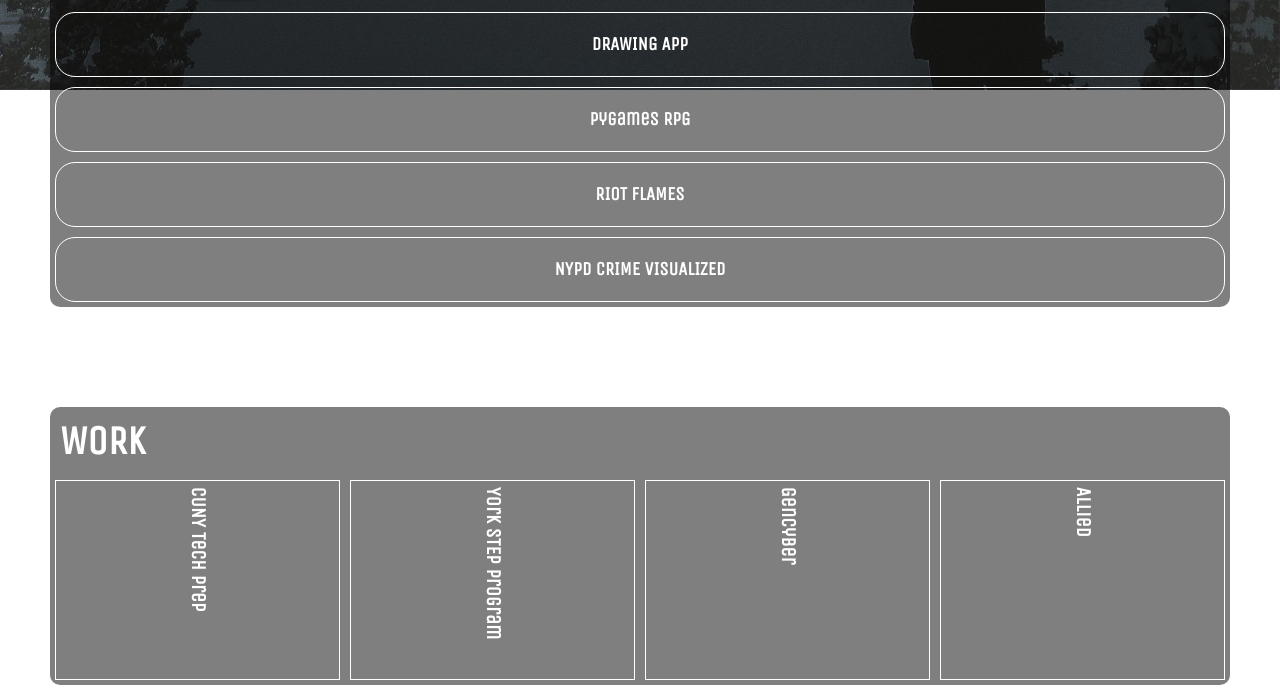
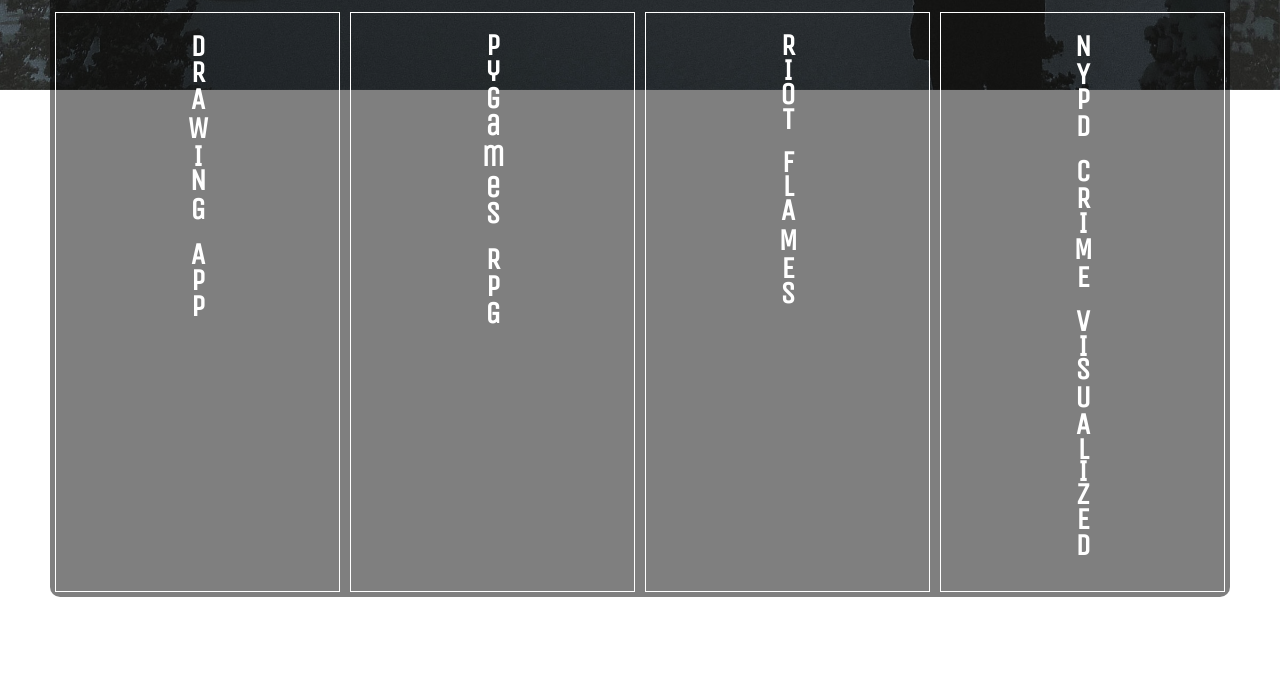
Before and after one commit to fazad101/ct360_project, a plain HTML site: page Week 9/index.html in a window 1280 px wide. Shown: the part 710-1400 px from the top of the page. Drawn offline with nearby package versions, Linux system fonts and the light colour scheme.

Commit message:
Added Reusablility

```diff
--- a/Week 9/index.html
+++ b/Week 9/index.html
@@ -1,21 +1,24 @@
 <!DOCTYPE html>
 <html lang="en">
-
   <head>
     <meta charset="UTF-8" />
     <meta http-equiv="X-UA-Compatible" content="IE=edge" />
     <meta name="viewport" content="width=device-width, initial-scale=1.0" />
-  <script src="https://kit.fontawesome.com/f3ae265676.js" crossorigin="anonymous"></script>
+    <script
+      src="https://kit.fontawesome.com/f3ae265676.js"
+      crossorigin="anonymous"
+    ></script>
     <link rel="preconnect" href="https://fonts.googleapis.com" />
     <link rel="preconnect" href="https://fonts.gstatic.com" crossorigin />
-  <link href="https://fonts.googleapis.com/css2?family=Crimson+Text:ital,wght@0,700;1,400&family=Unica+One&display=swap"
-    rel="stylesheet" />
+    <link
+      href="https://fonts.googleapis.com/css2?family=Crimson+Text:ital,wght@0,700;1,400&family=Unica+One&display=swap"
+      rel="stylesheet"
+    />
     <link rel="stylesheet" href="styles.css" />
     <title>Fazad Rasheed</title>
   </head>
 
   <body>
-
     <!-- Burger Section ###################################################################################################################################### -->
     <div class="burger">
       <span></span>
@@ -25,7 +28,7 @@
     <!-- Nav Section ###################################################################################################################################### -->
     <nav class="toggle-nav">
       <ul>
-      <li> <a href="#project">PROJECTS</a></li>
+        <li><a href="#project">PROJECTS</a></li>
         <li><a href="#work">WORK</a></li>
         <li><a href="#contact">CONTACT</a></li>
       </ul>
@@ -47,33 +50,33 @@
         </div>
       </div>
       <div class="down-arrow">
-      <a href="#work">
-        <i class="fa-solid fa-angles-down fa-3x"></i></a>
+        <a href="#work"> <i class="fa-solid fa-angles-down fa-3x"></i></a>
       </div>
       <div class="content-container">
         <!-- Projects Section ################################################################################################################################## -->
-      <section id="projects">
+        <section id="project">
           <h2>PROJECTS</h2>
+          <div class="div-containers">
             <div class="project-one">
-          <h3>DRAWING APP</h3>
+              <h3><span>D</span><span>R</span><span>A</span><span>W</span><span>I</span><span>N</span><span>G</span><span>&nbsp</span> <span>A</span><span>P</span><span>P</span></h3>
             </div>
             <div class="project-two">
-          <h3>Pygames RPG</h3>
+              <h3><span>P</span><span>y</span><span>g</span><span>a</span><span>m</span><span>e</span><span>s</span><span>&nbsp</span> <span>R</span><span>P</span><span>G</span></h3>
             </div>
             <div class="project-three">
-          <h3>RIOT FLAMES</h3>
+              <h3><span>R</span><span>I</span><span>O</span><span>T</span><span>&nbsp</span><span>F</span><span>L</span><span>A</span><span>M</span><span>E</span><span>S</span></h3>
             </div>
             <div class="project-four">
-          <h3>NYPD CRIME VISUALIZED</h3>
+              <h3><span>N</span><span>Y</span><span>P</span><span>D</span><span>&nbsp</span> <span>C</span><span>R</span><span>I</span><span>M</span><span>E</span><span>&nbsp</span> <span>V</span><span>I</span><span>S</span><span>U</span><span>A</span><span>L</span><span>I</span><span>Z</span><span>E</span><span>D</span></h3>
             </div>
-
+          </div>
         </section>
         <!-- <hr /> -->
         <!-- Work Section ###################################################################################################################################### -->
 
         <section id="work">
           <h2>WORK</h2>
-        <div id="works">
+          <div class="div-containers">
             <div id="work-one" class="work">
               <h3>
                 <!-- CUNY Tech Prep -->
@@ -162,5 +165,4 @@
       <script src="myscripts.js"></script>
     </div>
   </body>
-
 </html>
--- a/Week 9/myscripts.js
+++ b/Week 9/myscripts.js
@@ -32,15 +32,15 @@
 //   document.querySelector("#work div h3").classList.toggle("rotate-class")
 // );
 
-work.addEventListener("mouseover", (e) => {
-  console.log(e.target.classList[0]);
-  if (e.target.classList[0] === "work") {
-    e.target.querySelector("h3").classList.toggle("rotate-class");
-  }
-});
+// work.addEventListener("mouseover", (e) => {
+//   console.log(e.target.classList[0]);
+//   if (e.target.classList[0] === "work") {
+//     e.target.querySelector("h3").classList.toggle("rotate-class");
+//   }
+// });
 
-work.addEventListener("mouseout", (e) => {
-  if (e.target.classList[0] === "work") {
-    e.target.querySelector("h3").classList.toggle("rotate-class");
-  }
-});
+// work.addEventListener("mouseout", (e) => {
+//   if (e.target.classList[0] === "work") {
+//     e.target.querySelector("h3").classList.toggle("rotate-class");
+//   }
+// });
--- a/Week 9/styles.css
+++ b/Week 9/styles.css
@@ -12,6 +12,8 @@
 }
 
 :root {
+  --divHeight: 580px;
+  /* COLORS */
   --offBlack: #1e1e1e;
   --darkestBlue: #001540;
   --blackerBlue: #001b3a;
@@ -179,50 +181,26 @@
   width: 99%;
   margin: 50px auto;
 }
+/* Div-Containers for all ########################################################################################################################################## */
 
-/* Project Section ############################################################################################################################################### */
-
-#projects {
+.div-containers {
   display: flex;
-  flex-direction: column;
-  justify-content: center;
-  /* background-color: blue; */
-  /* width: 100%; */
 }
 
-#projects div {
-  margin: 5px;
-  padding: 20px;
-  border: 1px solid white;
-  border-radius: 20px;
-  height: 65px;
-  transition: height 1s ease-in-out;
-}
-
-#projects div:hover {
-  height: 500px;
-}
-/* Work Section ################################################################################################################################################## */
-#works {
-  /* justify-content: center; */
-  display: flex;
-  /* flex-direction: row; */
-}
-
-#works div {
+.div-containers div {
   width: 100%;
   position: relative;
   border: 1px solid white;
   margin: 5px;
-  height: 200px;
+  height: var(--divHeight);
   /* overflow: hidden; */
   display: flex;
   justify-content: center;
   transition: all 1s ease-in-out;
 }
 
-#works div h3 {
-  font-size: 20px;
+.div-containers div h3 {
+  font-size: 30px;
   transform-origin: center left;
   position: absolute;
   top: 15px;
@@ -238,21 +216,77 @@
   transform: rotate(90deg) translate(-20px);
 }
 
-/* #works div h3 span {
-  display: inline;
-  margin: 4px;
+.div-containers div h3 span {
+  padding: 6px;
   transform: rotate(-90deg);
-} */
+  transition: all 1s ease-in-out;
+}
 
-.rotate-class {
-  top: 1px !important;
-  left: 5px !important;
-  transform: rotate(0deg) !important;
+.div-containers div:hover {
+  width: 400%;
+}
+
+.div-containers div:hover h3 {
+  top: 1px;
+  left: 5px;
+  transform: rotate(0deg);
+}
+
+.div-containers div:hover h3 span {
+  transform: rotate(0deg);
+  padding: 2px;
+}
+/* Project Section ############################################################################################################################################### */
+
+
+/* Work Section ################################################################################################################################################## */
+/* #works {
+  display: flex;
+}
+
+#works div {
+  width: 100%;
+  position: relative;
+  border: 1px solid white;
+  margin: 5px;
+  height: var(--divHeight);
+  display: flex;
+  justify-content: center;
+  transition: all 1s ease-in-out;
+}
+
+#works div h3 {
+  font-size: 20px;
+  transform-origin: center left;
+  position: absolute;
+  top: 15px;
+  left: 50%;
+  transform: translate(-50%);
+  display: flex;
+  flex-direction: row;
+  transition: all 1s ease-in-out;
+  transform: rotate(90deg) translate(-20px);
+}
+
+#works div h3 span {
+  padding: 4px;
+  transform: rotate(-90deg);
+  transition: all 1s ease-in-out;
 }
 
 #works div:hover {
   width: 400%;
 }
+
+#works div:hover h3 {
+  top: 1px;
+  left: 5px;
+  transform: rotate(0deg);
+}
+
+#works div:hover h3 span {
+  transform: rotate(0deg);
+} */
 
 /* Contact Section ############################################################################################################################################### */
 .contacts {
```
Also changed, not shown: Week 9/images/drawing_app.PNG (added). Lines whose indentation alone changed are shown as unchanged.
